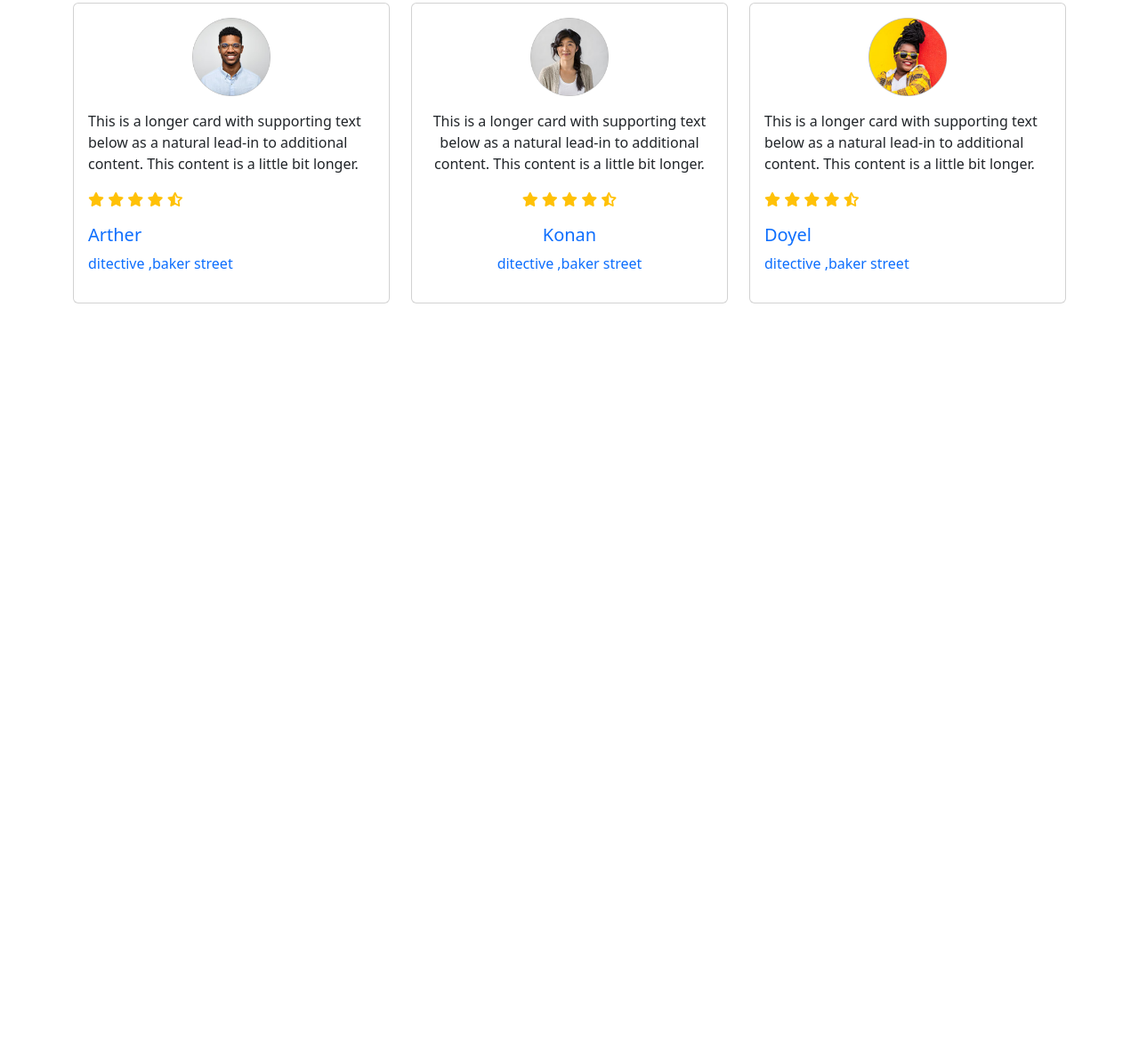
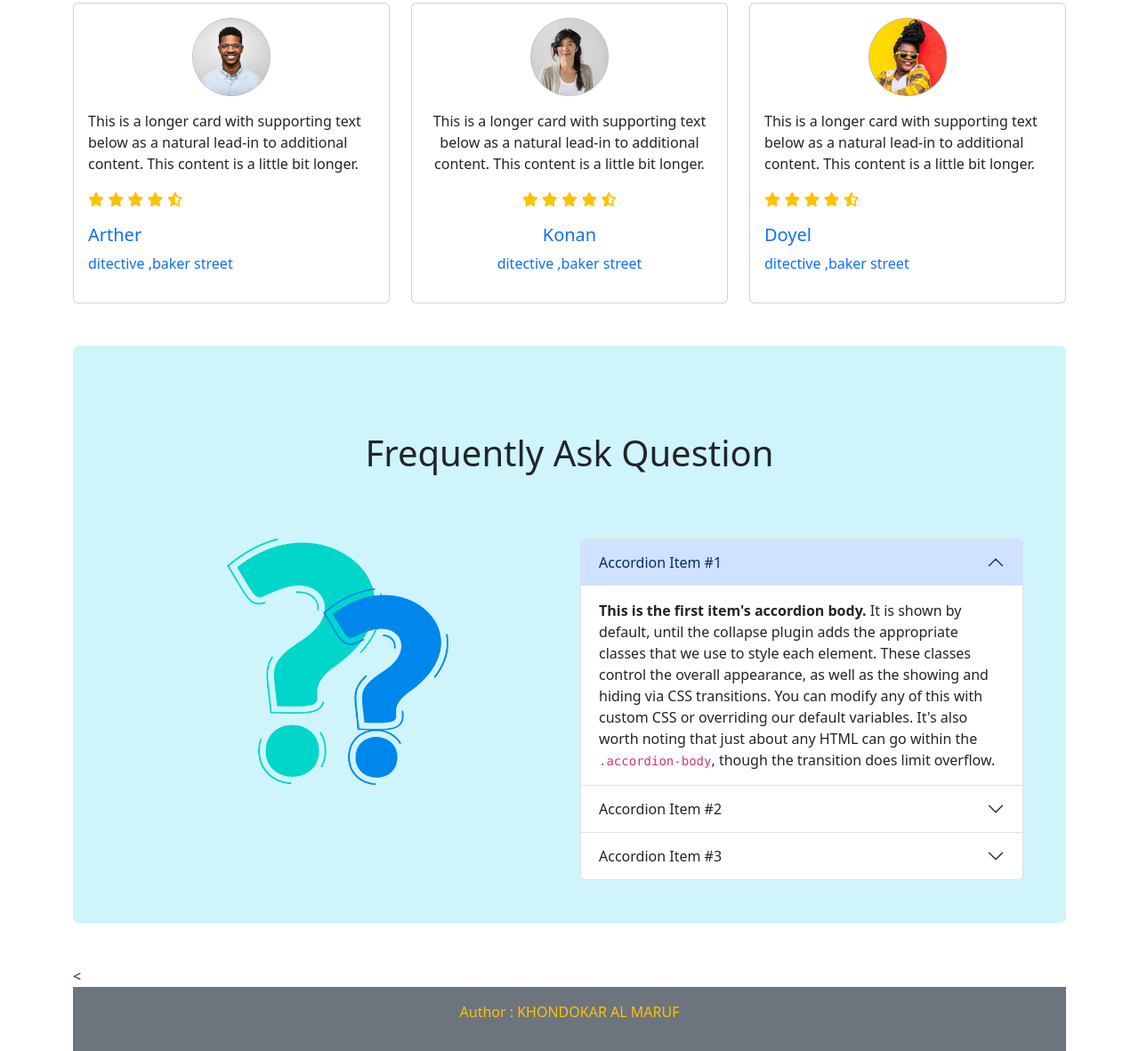
Before and after one commit to KhondokarAlMaruf/Biker-Zone, a plain HTML site: page index.html in a window 1280 px wide. Shown: the part 1909-3090 px from the top of the page at 89% size. Before the commit the page ends 2250 px from the top, so only its background shows below. Drawn offline with nearby package versions, Linux system fonts and the light colour scheme.

Commit message:
final commit

```diff
--- a/index.html
+++ b/index.html
@@ -210,7 +210,7 @@
 
         <!---------happy clients start-------->
 
-        <section class="mt-5">
+        <section class="mt-5 ">
             <h1 class="text-center py-5"> Happy Clients</h1>
             <div class="row row-cols-1 row-cols-md-3 g-4">
                 <div class="col">
@@ -280,21 +280,102 @@
         </section>
         <!----------happy clients end--------->
 
-    </main>
-    <footer>
+        <!-------- FAQ section start -------->
+        <section class="mt-5 py-5 bg-info-subtle rounded px-5 my-5">
+            <h1 class="my-5 text-center ">Frequently Ask Question</h1>
+            <div class="row row-cols-1 row-cols-md-2 mt-5 g-4">
+                <div class="col text-center">
+                    <img class="w-50" src="images/faq.png" alt="">
 
-    </footer>
+                </div>
+                <div class="col">
+                    <div class="accordion" id="accordionExample">
+                        <div class="accordion-item">
+                            <h2 class="accordion-header" id="headingOne">
+                                <button class="accordion-button" type="button" data-bs-toggle="collapse"
+                                    data-bs-target="#collapseOne" aria-expanded="true" aria-controls="collapseOne">
+                                    Accordion Item #1
+                                </button>
+                            </h2>
+                            <div id="collapseOne" class="accordion-collapse collapse show" aria-labelledby="headingOne"
+                                data-bs-parent="#accordionExample">
+                                <div class="accordion-body">
+                                    <strong>This is the first item's accordion body.</strong> It is shown by default,
+                                    until the collapse
+                                    plugin adds the appropriate classes that we use to style each element. These classes
+                                    control the overall
+                                    appearance, as well as the showing and hiding via CSS transitions. You can modify
+                                    any of this with
+                                    custom CSS or overriding our default variables. It's also worth noting that just
+                                    about any HTML can go
+                                    within the <code>.accordion-body</code>, though the transition does limit overflow.
+                                </div>
+                            </div>
+                        </div>
+                        <div class="accordion-item">
+                            <h2 class="accordion-header" id="headingTwo">
+                                <button class="accordion-button collapsed" type="button" data-bs-toggle="collapse"
+                                    data-bs-target="#collapseTwo" aria-expanded="false" aria-controls="collapseTwo">
+                                    Accordion Item #2
+                                </button>
+                            </h2>
+                            <div id="collapseTwo" class="accordion-collapse collapse" aria-labelledby="headingTwo"
+                                data-bs-parent="#accordionExample">
+                                <div class="accordion-body">
+                                    <strong>This is the second item's accordion body.</strong> It is hidden by default,
+                                    until the collapse
+                                    plugin adds the appropriate classes that we use to style each element. These classes
+                                    control the overall
+                                    appearance, as well as the showing and hiding via CSS transitions. You can modify
+                                    any of this with
+                                    custom CSS or overriding our default variables. It's also worth noting that just
+                                    about any HTML can go
+                                    within the <code>.accordion-body</code>, though the transition does limit overflow.
+                                </div>
+                            </div>
+                        </div>
+                        <div class="accordion-item">
+                            <h2 class="accordion-header" id="headingThree">
+                                <button class="accordion-button collapsed" type="button" data-bs-toggle="collapse"
+                                    data-bs-target="#collapseThree" aria-expanded="false" aria-controls="collapseThree">
+                                    Accordion Item #3
+                                </button>
+                            </h2>
+                            <div id="collapseThree" class="accordion-collapse collapse" aria-labelledby="headingThree"
+                                data-bs-parent="#accordionExample">
+                                <div class="accordion-body">
+                                    <strong>This is the third item's accordion body.</strong> It is hidden by default,
+                                    until the collapse
+                                    plugin adds the appropriate classes that we use to style each element. These classes
+                                    control the overall
+                                    appearance, as well as the showing and hiding via CSS transitions. You can modify
+                                    any of this with
+                                    custom CSS or overriding our default variables. It's also worth noting that just
+                                    about any HTML can go
+                                    within the <code>.accordion-body</code>, though the transition does limit overflow.
+                                </div>
+                            </div>
+                        </div>
+                    </div>
+                </div>
+
+            </div>
+
+        </section>
+        <!-------- FAQ section end ---------->
 
 
+    </main>
+    < <!-- bs js -->
+        <script src="https://cdn.jsdelivr.net/npm/bootstrap@5.3.0-alpha1/dist/js/bootstrap.bundle.min.js"
+            integrity="sha384-w76AqPfDkMBDXo30jS1Sgez6pr3x5MlQ1ZAGC+nuZB+EYdgRZgiwxhTBTkF7CXvN"
+            crossorigin="anonymous"></script>
+</body>
+<footer>
+    <div class="text-center bg-secondary p-3  ">
 
-
-
-
-
-    <!-- bs js -->
-    <script src="https://cdn.jsdelivr.net/npm/bootstrap@5.3.0-alpha1/dist/js/bootstrap.bundle.min.js"
-        integrity="sha384-w76AqPfDkMBDXo30jS1Sgez6pr3x5MlQ1ZAGC+nuZB+EYdgRZgiwxhTBTkF7CXvN"
-        crossorigin="anonymous"></script>
-</body>
+        <p class="text-warning justify-content-center"> Author : KHONDOKAR AL MARUF</p>
+    </div>
+</footer>
 
 </html>
```
